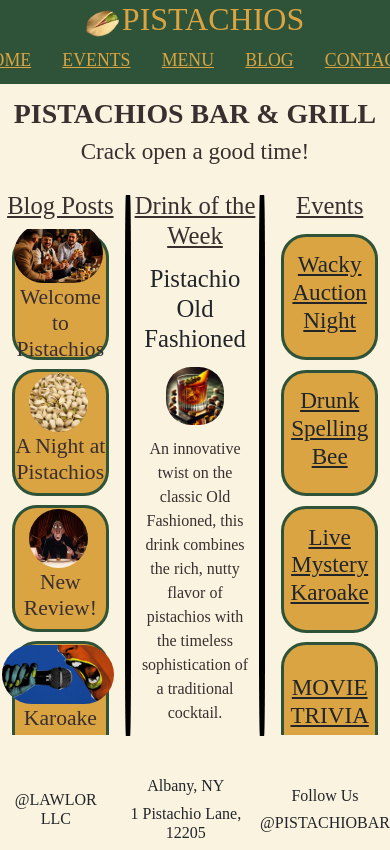
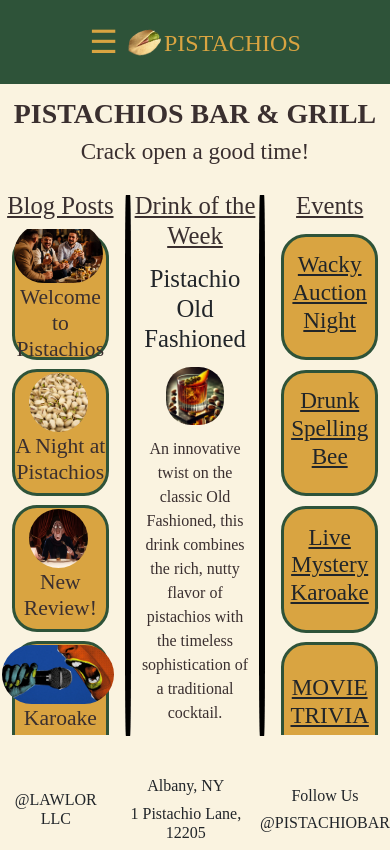
Before and after one commit to joshlawlor/pistachios-beta, a React (Create React App) app in the folder pistachios-app/: page / in a window 390 px wide. Built offline with nearby package versions, Linux system fonts and the light colour scheme; a web font is replaced by a local one.

Commit message:
Mobile rwb styling for navLinks (hamburger menu)

```diff
--- a/pistachios-app/src/App.css
+++ b/pistachios-app/src/App.css
@@ -18,6 +18,7 @@
   font-size: calc(10px + 2vmin);
   display: flex;
   flex-wrap: wrap;
+  flex-direction: row;
   min-height: 10vh;
   max-height: 15vh;
   min-width: 100vw;
@@ -35,7 +36,6 @@
   flex-direction: row;
   align-items: center;
   justify-content: center;
-  margin-right: vw;
   color: #d9a441;
   font-family: "Diplomata SC", serif;
   font-weight: 400;
@@ -60,6 +60,16 @@
   justify-content: center;
   margin-bottom: 10px;
 }
+
+.hamburger-menu {
+  display: none;
+  cursor: pointer;
+  font-size: 2rem;
+  color: #d9a441;
+  margin-right: 10px;
+}
+
+
 .navLinks {
   float: right;
   color: #d9a441;
@@ -107,3 +117,34 @@
   font-size: medium;
 
 }
+
+/* Mobile Styles */
+@media screen and (max-width: 768px) {
+  .navLinks-Container {
+    display: none; /* Hide default menu */
+    flex-direction: column;
+    width: 100%;
+    background-color: #2e5339;
+    position: absolute;
+    top: 10vh; /* Place below navbar */
+    right: 0;
+    text-align: center;
+    z-index: 10;
+  }
+  #siteTitle {
+    font-size: x-large;
+    margin-top: 10px;
+  }
+  .navLinks-Container.open {
+    display: flex; /* Show menu when open */
+  }
+  .navLinks {
+    padding: 15px;
+    width: 100%;
+    display: block;
+  }
+
+  .hamburger-menu {
+    display: block; /* Show hamburger icon */
+  }
+}
--- a/pistachios-app/src/App.js
+++ b/pistachios-app/src/App.js
@@ -1,6 +1,7 @@
 import logo from "./pistachio.png";
 import "./App.css";
 import "bootstrap/dist/css/bootstrap.min.css";
+import { useState } from "react"; // Import useState
 
 import { Route, Routes, Link } from "react-router-dom";
 
@@ -11,15 +12,21 @@ import Blog from "./pages/BlogPage/BlogPage";
 import Contact from "./pages/ContactPage/ContactPage";
 
 function App() {
+  const [menuOpen, setMenuOpen] = useState(false); // State for menu visibility
+
   return (
     <div className="App">
       <div className="App-Nav">
         <div className="App-Title-Container">
+            {/* Hamburger Menu Button */}
+        <div className="hamburger-menu" onClick={() => setMenuOpen(!menuOpen)}>
+          ☰
+        </div>
           <img src={logo} className="App-logo" alt="logo" />
           <h1 id="siteTitle">PISTACHIOS</h1>
         </div>
-        <div className="navLinks-Container">
-          <div>
+
+        <div className={`navLinks-Container ${menuOpen ? "open" : ""}`}>          <div>
             {" "}
             <Link className="navLinks" to="/">
               HOME
```
